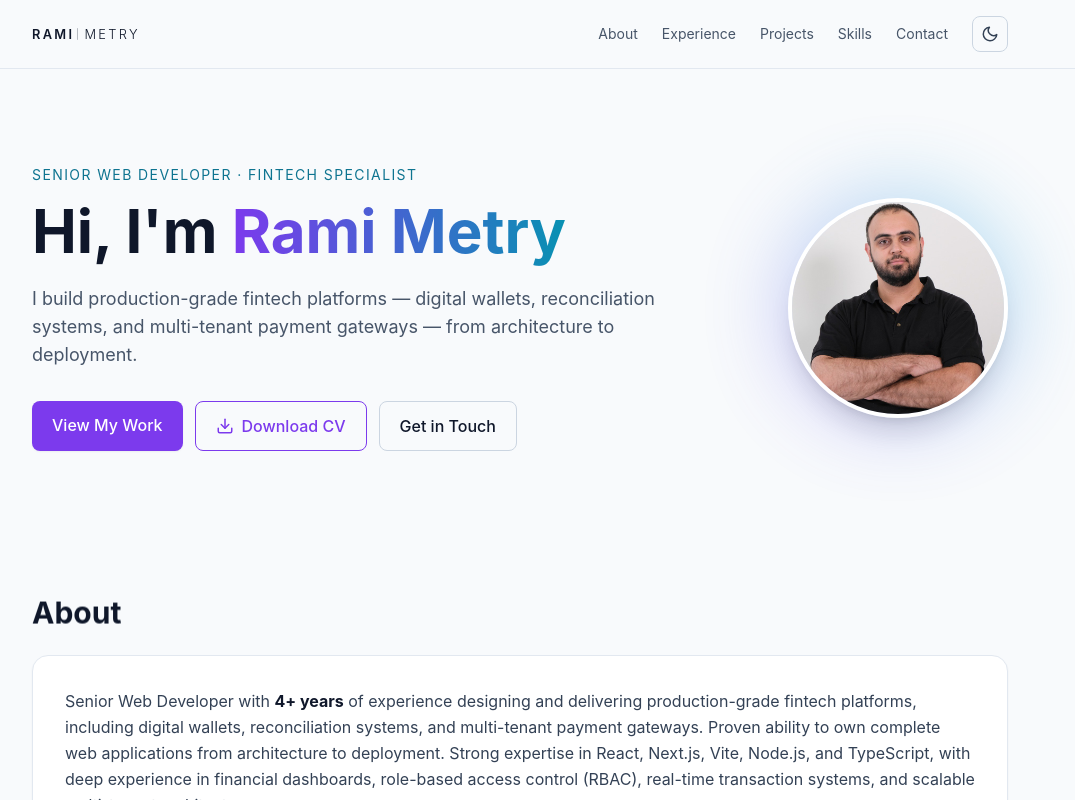
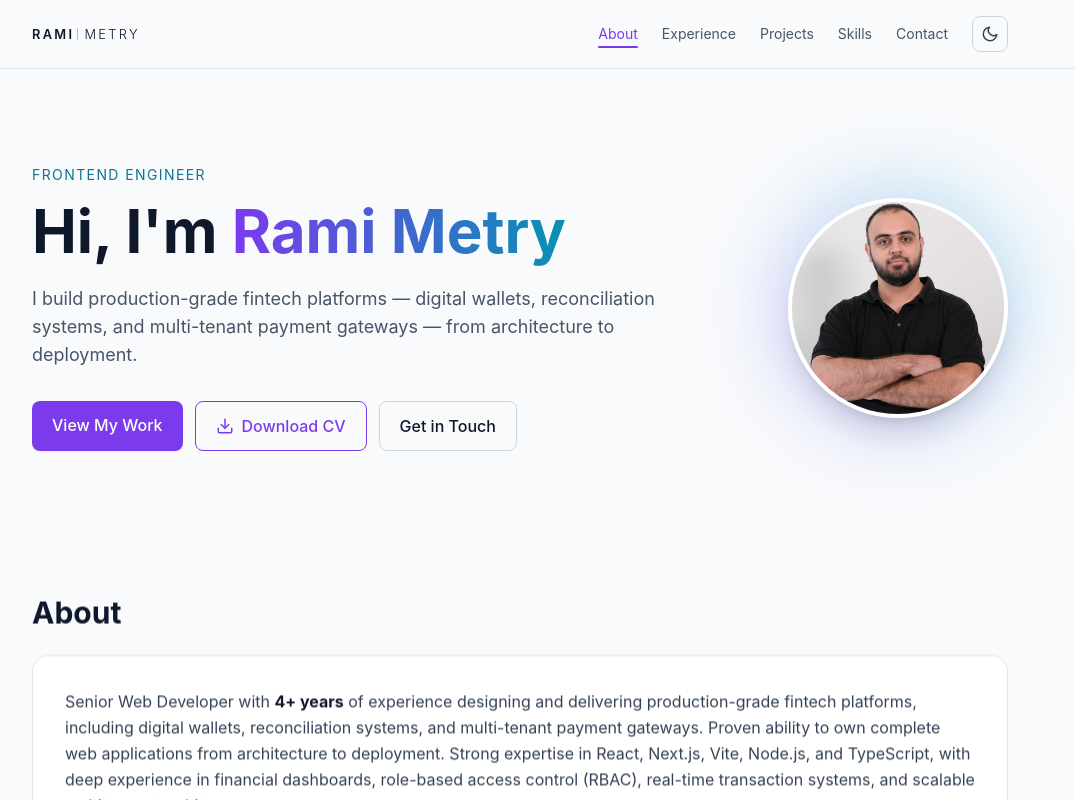
Before and after one commit to RamiMetry/ramimetry-portfolio, a Next.js app: page / in a window 1280 px wide. Shown: the top 800 px of the page, without its empty margins (120-1195 px from the left). Built offline with nearby package versions, Linux system fonts and the light colour scheme.

Commit message:
Add typewriter hero, active nav highlight, and entrance animations

```diff
--- a/app/globals.css
+++ b/app/globals.css
@@ -10,7 +10,7 @@ body {
   transition: background-color 0.25s ease, color 0.25s ease;
 }
 
-/* Scroll-triggered fade-in */
+/* ── Scroll-triggered fade-in ── */
 .reveal {
   opacity: 0;
   transform: translateY(24px);
@@ -22,15 +22,37 @@ body {
   opacity: 1;
   transform: translateY(0);
 }
-@media (prefers-reduced-motion: reduce) {
-  .reveal {
+
+/* ── Hero entrance animation ── */
+.hero-entrance {
+  opacity: 0;
+  transform: translateY(20px);
+  animation: heroIn 0.8s cubic-bezier(0.22, 1, 0.36, 1) forwards;
+}
+.hero-entrance-1 { animation-delay: 0ms; }
+.hero-entrance-2 { animation-delay: 150ms; }
+.hero-entrance-3 { animation-delay: 300ms; }
+.hero-entrance-4 { animation-delay: 450ms; }
+.hero-entrance-photo { animation-delay: 200ms; }
+
+@keyframes heroIn {
+  to {
     opacity: 1;
-    transform: none;
-    transition: none;
+    transform: translateY(0);
   }
 }
 
-/* Gradient brand text — works in both modes */
+
+/* ── Typewriter cursor blink ── */
+@keyframes blink {
+  0%, 50% { opacity: 1; }
+  51%, 100% { opacity: 0; }
+}
+.animate-blink {
+  animation: blink 0.8s step-end infinite;
+}
+
+/* ── Gradient brand text ── */
 .gradient-text {
   background: linear-gradient(90deg, #7c3aed, #0891b2);
   -webkit-background-clip: text;
@@ -43,3 +65,14 @@ body {
   background-clip: text;
   color: transparent;
 }
+
+/* ── Reduced motion ── */
+@media (prefers-reduced-motion: reduce) {
+  .reveal,
+  .hero-entrance {
+    opacity: 1;
+    transform: none;
+    transition: none;
+    animation: none;
+  }
+}
--- a/app/page.tsx
+++ b/app/page.tsx
@@ -1,8 +1,10 @@
 import Image from "next/image";
 import Link from "next/link";
+import ActiveNav from "@/components/ActiveNav";
 import BackToTop from "@/components/BackToTop";
 import Reveal from "@/components/Reveal";
 import ThemeToggle from "@/components/ThemeToggle";
+import Typewriter from "@/components/Typewriter";
 
 const CAREER_START_YEAR = 2022;
 const yearsOfExperience = new Date().getFullYear() - CAREER_START_YEAR;
@@ -174,32 +176,7 @@ export default function Home() {
             </svg>
           </Link>
           <div className="flex items-center gap-6">
-            <div className="hidden sm:flex gap-6 text-sm text-slate-600 dark:text-slate-400">
-              <a href="#about" className="hover:text-accent transition-colors">
-                About
-              </a>
-              <a
-                href="#experience"
-                className="hover:text-accent transition-colors"
-              >
-                Experience
-              </a>
-              <a
-                href="#projects"
-                className="hover:text-accent transition-colors"
-              >
-                Projects
-              </a>
-              <a href="#skills" className="hover:text-accent transition-colors">
-                Skills
-              </a>
-              <a
-                href="#contact"
-                className="hover:text-accent transition-colors"
-              >
-                Contact
-              </a>
-            </div>
+            <ActiveNav />
             <ThemeToggle />
           </div>
         </div>
@@ -210,19 +187,21 @@ export default function Home() {
         id="top"
         className="max-w-5xl mx-auto px-6 pt-24 pb-20 grid md:grid-cols-[1fr_auto] gap-12 items-center"
       >
-        <div>
-          <p className={`text-sm uppercase tracking-widest mb-4 ${accentText}`}>
-            Senior Web Developer · Fintech Specialist
+        <div className="relative z-10">
+          <p
+            className={`hero-entrance hero-entrance-1 text-sm uppercase tracking-widest mb-4 ${accentText}`}
+          >
+            <Typewriter />
           </p>
-          <h1 className="text-5xl sm:text-6xl font-bold leading-tight">
+          <h1 className="hero-entrance hero-entrance-2 text-5xl sm:text-6xl font-bold leading-tight">
             Hi, I&apos;m <span className="gradient-text">Rami Metry</span>
           </h1>
-          <p className="mt-6 text-lg text-slate-600 dark:text-slate-300 max-w-2xl">
+          <p className="hero-entrance hero-entrance-3 mt-6 text-lg text-slate-600 dark:text-slate-300 max-w-2xl">
             I build production-grade fintech platforms — digital wallets,
             reconciliation systems, and multi-tenant payment gateways — from
             architecture to deployment.
           </p>
-          <div className="mt-8 flex flex-wrap gap-3">
+          <div className="hero-entrance hero-entrance-4 mt-8 flex flex-wrap gap-3">
             <a
               href="#projects"
               className="px-5 py-3 rounded-lg bg-accent hover:bg-accent/90 text-white font-medium transition-colors shadow-sm"
@@ -259,7 +238,7 @@ export default function Home() {
             </a>
           </div>
         </div>
-        <div className="relative justify-self-center md:justify-self-end">
+        <div className="hero-entrance hero-entrance-photo relative z-10 justify-self-center md:justify-self-end">
           <div className="absolute -inset-2 rounded-full bg-gradient-to-tr from-accent to-cyan-500 blur-2xl opacity-30" />
           <Image
             src="/profile.jpg"
--- /dev/null
+++ b/components/ActiveNav.tsx
@@ -0,0 +1,50 @@
+"use client";
+
+import { useEffect, useState } from "react";
+
+const sections = ["about", "experience", "projects", "skills", "contact"];
+
+export default function ActiveNav() {
+  const [active, setActive] = useState("");
+
+  useEffect(() => {
+    const observer = new IntersectionObserver(
+      (entries) => {
+        entries.forEach((entry) => {
+          if (entry.isIntersecting) {
+            setActive(entry.target.id);
+          }
+        });
+      },
+      { rootMargin: "-40% 0px -55% 0px" }
+    );
+
+    sections.forEach((id) => {
+      const el = document.getElementById(id);
+      if (el) observer.observe(el);
+    });
+
+    return () => observer.disconnect();
+  }, []);
+
+  return (
+    <div className="hidden sm:flex gap-6 text-sm text-slate-600 dark:text-slate-400">
+      {sections.map((s) => (
+        <a
+          key={s}
+          href={`#${s}`}
+          className={`capitalize transition-colors relative py-1 ${
+            active === s
+              ? "text-accent"
+              : "hover:text-accent"
+          }`}
+        >
+          {s}
+          {active === s && (
+            <span className="absolute bottom-0 left-0 right-0 h-[2px] bg-accent rounded-full" />
+          )}
+        </a>
+      ))}
+    </div>
+  );
+}
--- /dev/null
+++ b/components/Typewriter.tsx
@@ -0,0 +1,60 @@
+"use client";
+
+import { useEffect, useState } from "react";
+
+const roles = [
+  "Fintech Architect",
+  "Frontend Engineer",
+  "Dashboard Builder",
+  "Web3 Developer",
+  "System Designer",
+];
+
+export default function Typewriter() {
+  const [roleIndex, setRoleIndex] = useState(0);
+  const [charIndex, setCharIndex] = useState(0);
+  const [deleting, setDeleting] = useState(false);
+  const [mounted, setMounted] = useState(false);
+
+  useEffect(() => setMounted(true), []);
+
+  useEffect(() => {
+    if (!mounted) return;
+    if (window.matchMedia("(prefers-reduced-motion: reduce)").matches) return;
+
+    const current = roles[roleIndex];
+
+    const timeout = setTimeout(
+      () => {
+        if (!deleting) {
+          if (charIndex < current.length) {
+            setCharIndex((c) => c + 1);
+          } else {
+            setTimeout(() => setDeleting(true), 1800);
+          }
+        } else {
+          if (charIndex > 0) {
+            setCharIndex((c) => c - 1);
+          } else {
+            setDeleting(false);
+            setRoleIndex((r) => (r + 1) % roles.length);
+          }
+        }
+      },
+      deleting ? 40 : 80
+    );
+
+    return () => clearTimeout(timeout);
+  }, [charIndex, deleting, roleIndex, mounted]);
+
+  if (!mounted) {
+    return <span>{roles[0]}</span>;
+  }
+
+  return (
+    <span>
+      {roles[roleIndex].slice(0, charIndex)}
+      <span className="animate-blink ml-[1px] inline-block w-[2px] h-[1em] align-middle bg-accent" />
+    </span>
+  );
+}
```
Also changed, not shown: 1 other file (tests, documents, lock files or other folders).
